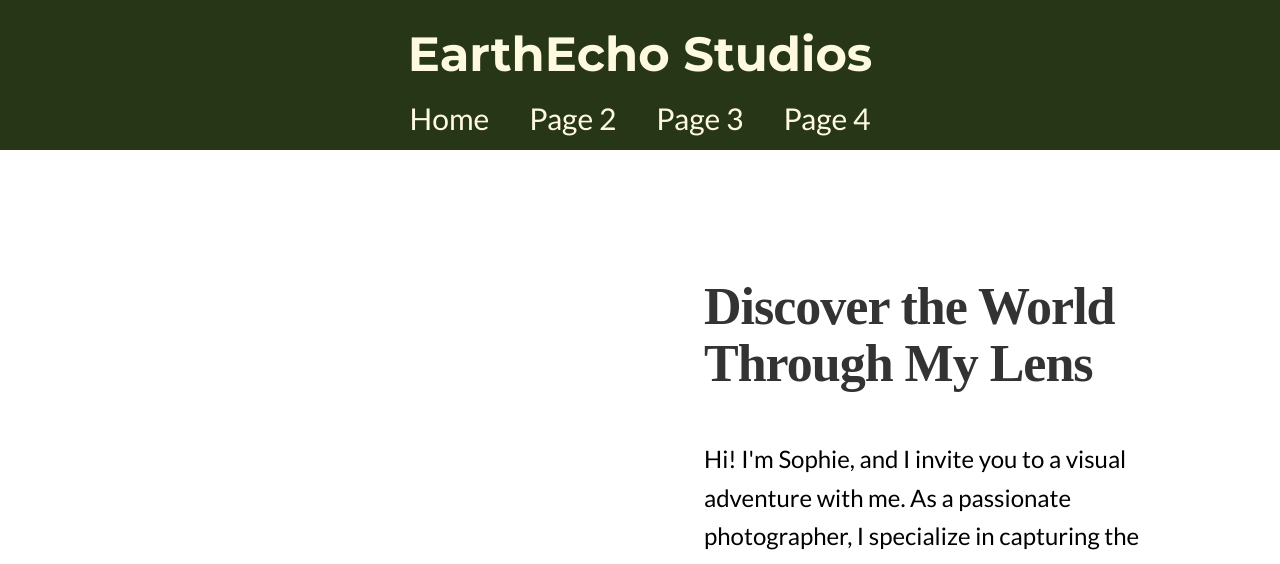
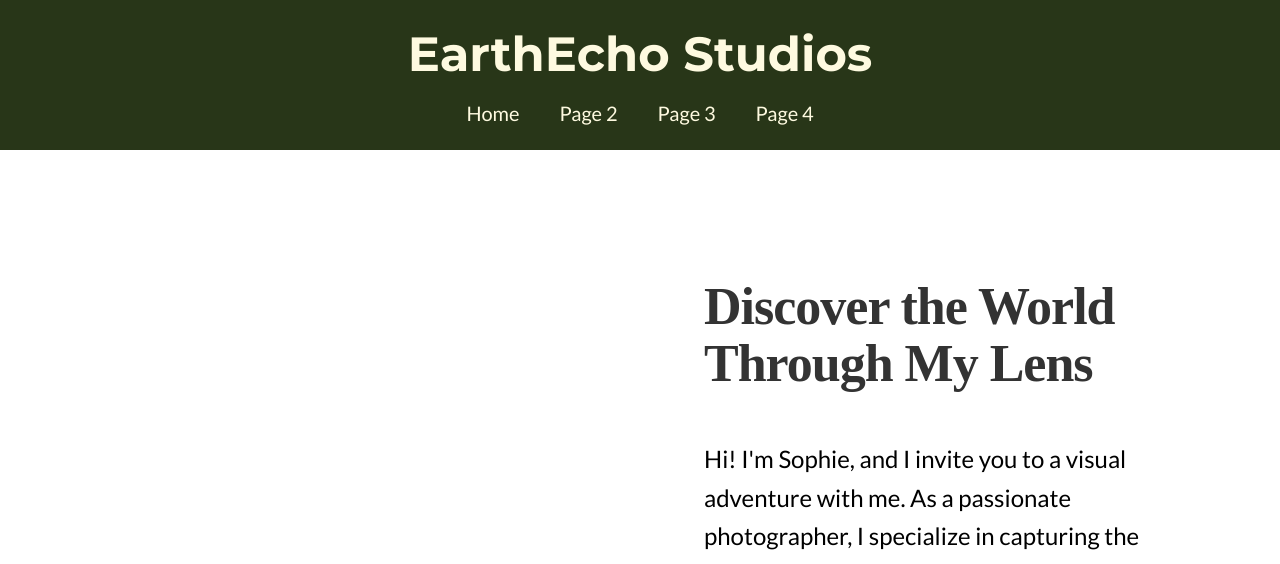
Before and after one commit to Annibor/EarthEcho-Studios, a plain HTML site: page index.html in a window 1280 px wide. Shown: the top 564 px of the page. Drawn offline with Linux system fonts and the light colour scheme.

Commit message:
style nav-list font-size. Add background to active p;2Cage

```diff
--- a/assets/css/style.css
+++ b/assets/css/style.css
@@ -100,7 +100,7 @@ body {
 .nav-link:visited {
   display: inline-block;
   text-decoration: none;
-  font-size: 3rem;
+  font-size: 2rem;
   color: #fefae0;
   transition: all 0.4s;
 }
@@ -110,8 +110,9 @@ body {
   color: #dda15e;
 }
 
-.active-page {
-  font-weight: 500;
+.active-page:active {
+  background-color: #fefae0;
+  color: #dda15e;
 }
 
 /* --- MAIN --- */
```
